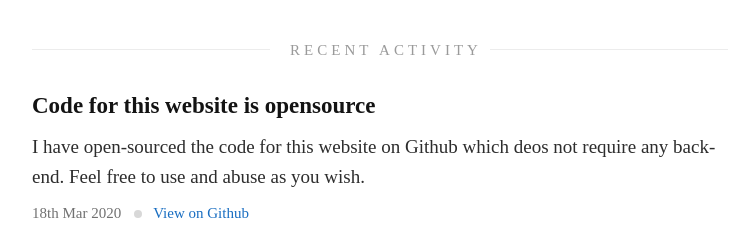
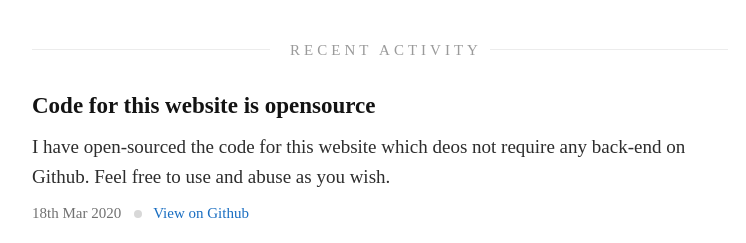
Before and after one commit to jackbarham/jackbarham.com, a Vue app: page / in a window 1280 px wide. Shown: the part 1260-1503 px from the top of the page, without its empty margins (260-1006 px from the left). Built offline with nearby package versions, Linux system fonts and the light colour scheme; a web font is replaced by a local one.

Commit message:
Activity update

```diff
--- a/src/data/activities.js
+++ b/src/data/activities.js
@@ -2,7 +2,7 @@ module.exports = [
   {
     title: 'Code for this website is opensource',
     copy:
-      'I have open-sourced the code for this website on Github which deos not require any back-end. Feel free to use and abuse as you wish.',
+      'I have open-sourced the code for this website which deos not require any back-end on Github. Feel free to use and abuse as you wish.',
     date: '18th Mar 2020',
     buttonText: 'View on Github',
     link: 'https://github.com/jackbarham/jackbarham.com',
```
